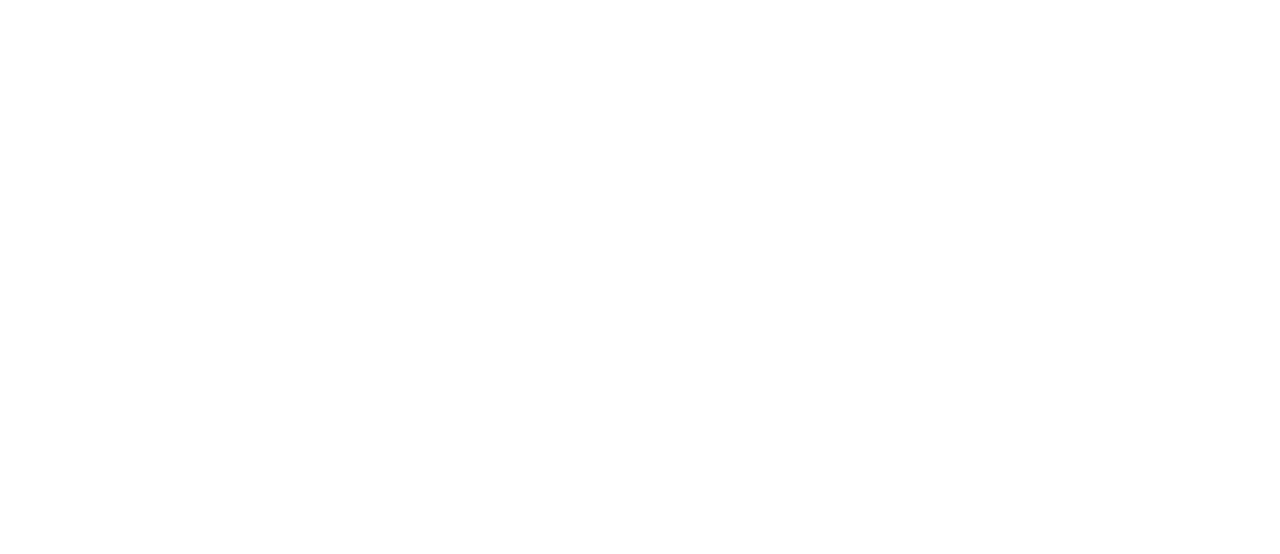
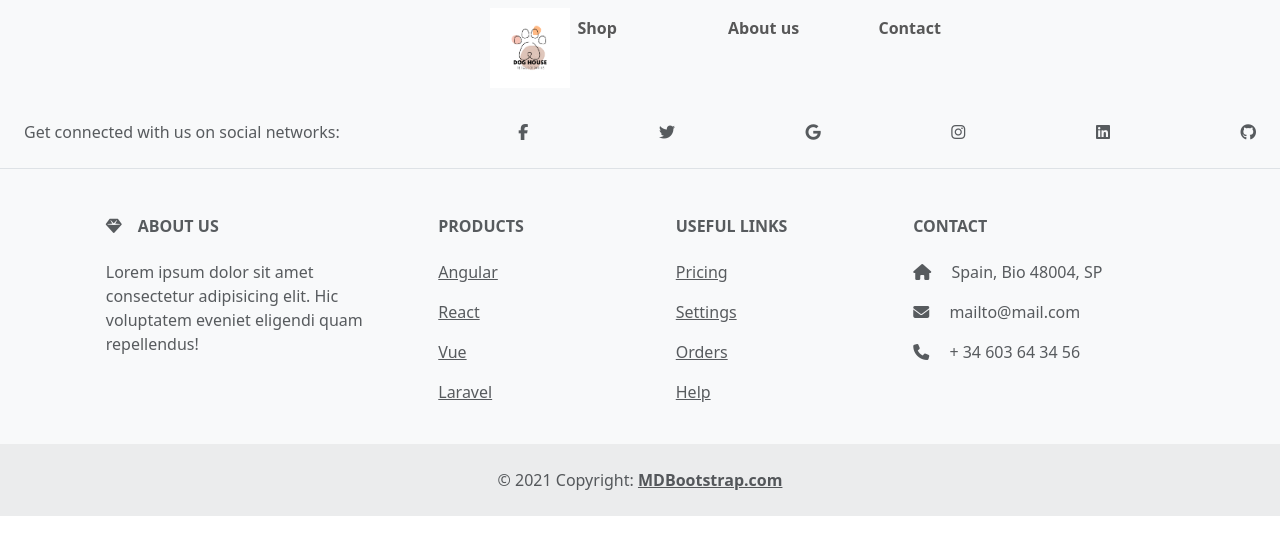
Before and after one commit to nasre21/prudoctos-perros, a Vue app: page /about in a window 1280 px wide. Shown: the top 554 px of the page. Built offline with nearby package versions, Linux system fonts and the light colour scheme.

Commit message:
sharing beetwen view

```diff
--- a/src/views/AboutView.vue
+++ b/src/views/AboutView.vue
@@ -1,8 +1,11 @@
 <template>
+    <div>
+      <NavBar />
+      <FootterView />
+    </div>
+  </template>
 
-
-</template>
-
-<script setup>
-
-</script>
+  <script setup>
+  import NavBar from '@/components/NavBar.vue';
+  import FootterView from '@/components/FooterView.vue';
+  </script>
--- a/src/views/ContactView.vue
+++ b/src/views/ContactView.vue
@@ -1,8 +1,11 @@
 <template>
     <FormContact />
+    <NavBar />
+    <FootterView />
 </template>
 
 <script setup>
 import FormContact from '@/components/FormContact.vue';
-
+import NavBar from '@/components/NavBar.vue';
+  import FootterView from '@/components/FooterView.vue';
 </script>
--- a/src/views/ShopView.vue
+++ b/src/views/ShopView.vue
@@ -1,8 +1,11 @@
 <template>
+    <div>
+      <NavBar />
+      <FootterView />
+    </div>
+  </template>
 
-
-</template>
-
-<script setup>
-
-</script>
+  <script setup>
+  import NavBar from '@/components/NavBar.vue';
+  import FootterView from '@/components/FooterView.vue';
+  </script>
```
